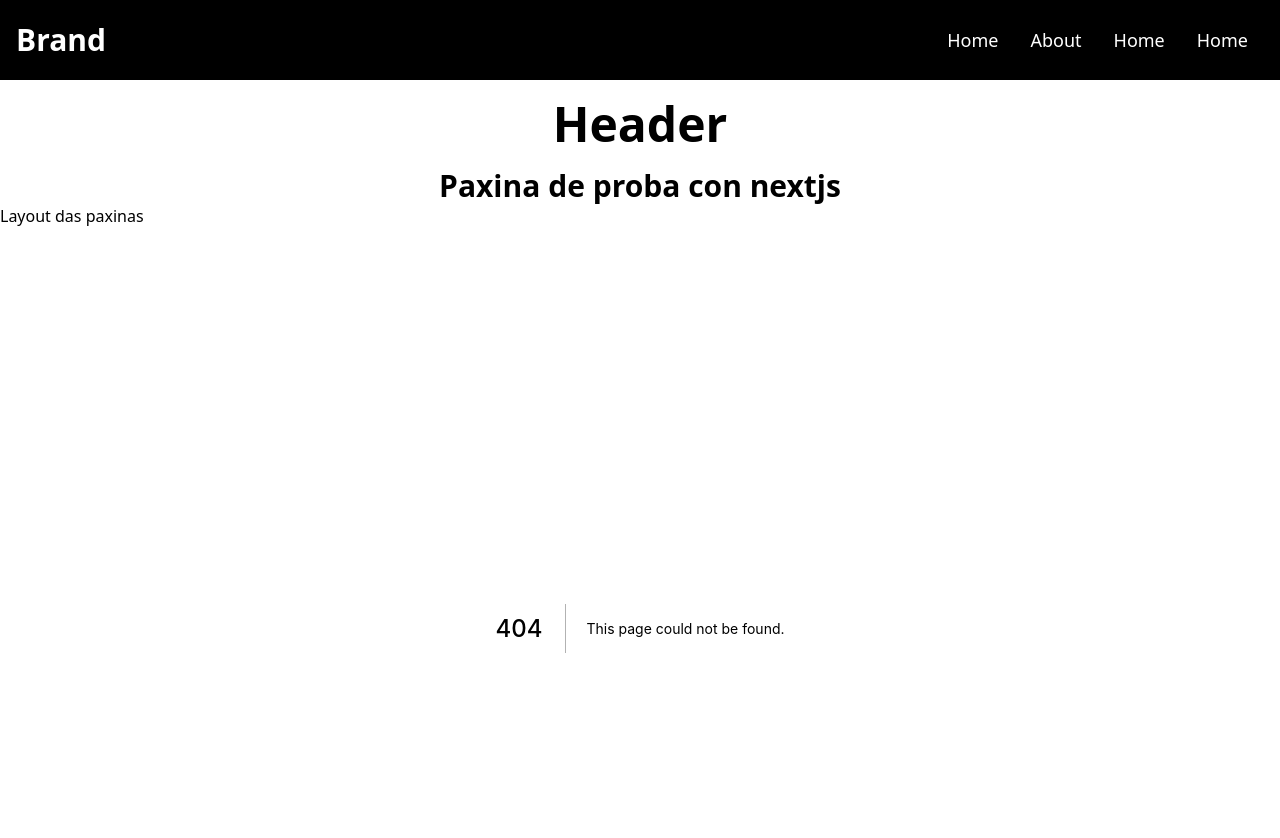
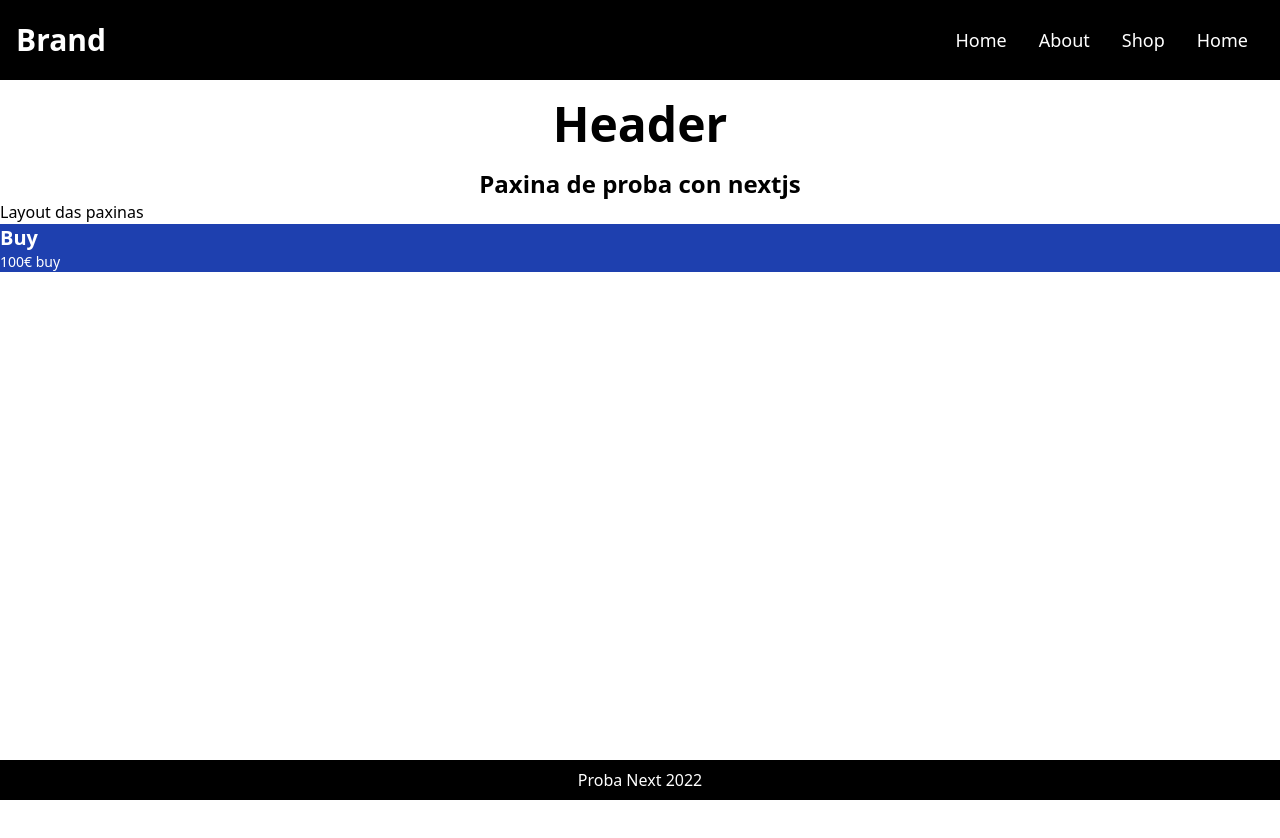
Before and after one commit to diego-rg/next-intro, a Next.js app: page /shop in a window 1280 px wide. Before the commit this address had no page. Shown: the top 838 px of the page. After the commit the page ends 800 px from the top, so only its background shows below. Built offline with nearby package versions, Linux system fonts and the light colour scheme.

Commit message:
basic page

```diff
--- /dev/null
+++ b/components/Footer.js
@@ -0,0 +1,11 @@
+import React from "react";
+
+const Footer = () => {
+  return (
+    <footer className="mt-auto bg-black text-white">
+      <p className="text-center p-2">Proba Next 2022</p>
+    </footer>
+  );
+};
+
+export default Footer;
--- a/components/Header.js
+++ b/components/Header.js
@@ -1,11 +1,11 @@
 import React from "react";
 
-const Header = ({ children }) => {
+const Header = () => {
   return (
     <div>
       <main>
         <h1 className="text-center font-bold text-5xl p-5">Header</h1>
-        <h2 className="text-center font-semibold text-3xl">Paxina de proba con nextjs</h2>
+        <h2 className="text-center font-semibold text-2xl">Paxina de proba con nextjs</h2>
       </main>
     </div>
   );
--- a/components/Layout.js
+++ b/components/Layout.js
@@ -2,16 +2,18 @@ import React from "react";
 
 import Navbar from "./Navbar";
 import Header from "./Header";
+import Footer from "./Footer";
 
 const Layout = ({ children }) => {
   return (
-    <div>
+    <div className="flex flex-col min-h-screen">
       <Navbar />
       <main>
         <Header />
         <h1>Layout das paxinas</h1>
         {children}
       </main>
+      <Footer />
     </div>
   );
 };
--- a/components/Navbar.js
+++ b/components/Navbar.js
@@ -21,7 +21,7 @@ const Navbar = () => {
             <Link href="/about">About</Link>
           </li>
           <li className="p-4">
-            <Link href="/">Home</Link>
+            <Link href="/shop">Shop</Link>
           </li>
           <li className="p-4">
             <Link href="/">Home</Link>
@@ -49,7 +49,7 @@ const Navbar = () => {
               <Link href="/about">About</Link>
             </li>
             <li className="p-4 border-b border-b-gray-400">
-              <Link href="/">Home</Link>
+              <Link href="/shop">Shop</Link>
             </li>
             <li className="p-4 border-b border-b-gray-400">
               <Link href="/">Home</Link>
--- a/pages/index.js
+++ b/pages/index.js
@@ -2,7 +2,7 @@ import Head from "next/head";
 
 export default function Home() {
   return (
-    <div className="bg-black text-white">
+    <div className="bg-green-800 text-white">
       <Head>
         <title>Homepage</title>
         <meta name="description" content="Página web de blah blah blah." />
--- /dev/null
+++ b/pages/shop.js
@@ -0,0 +1,14 @@
+import Head from "next/head";
+
+export default function Shop() {
+  return (
+    <div className="bg-blue-800 text-white">
+      <Head>
+        <title>Shop page</title>
+        <meta name="description" content="Página web de blah blah blah." />
+      </Head>
+      <h1 className="font-bold text-xl">Buy</h1>
+      <p className="text-sm">100€ buy</p>
+    </div>
+  );
+}
```
